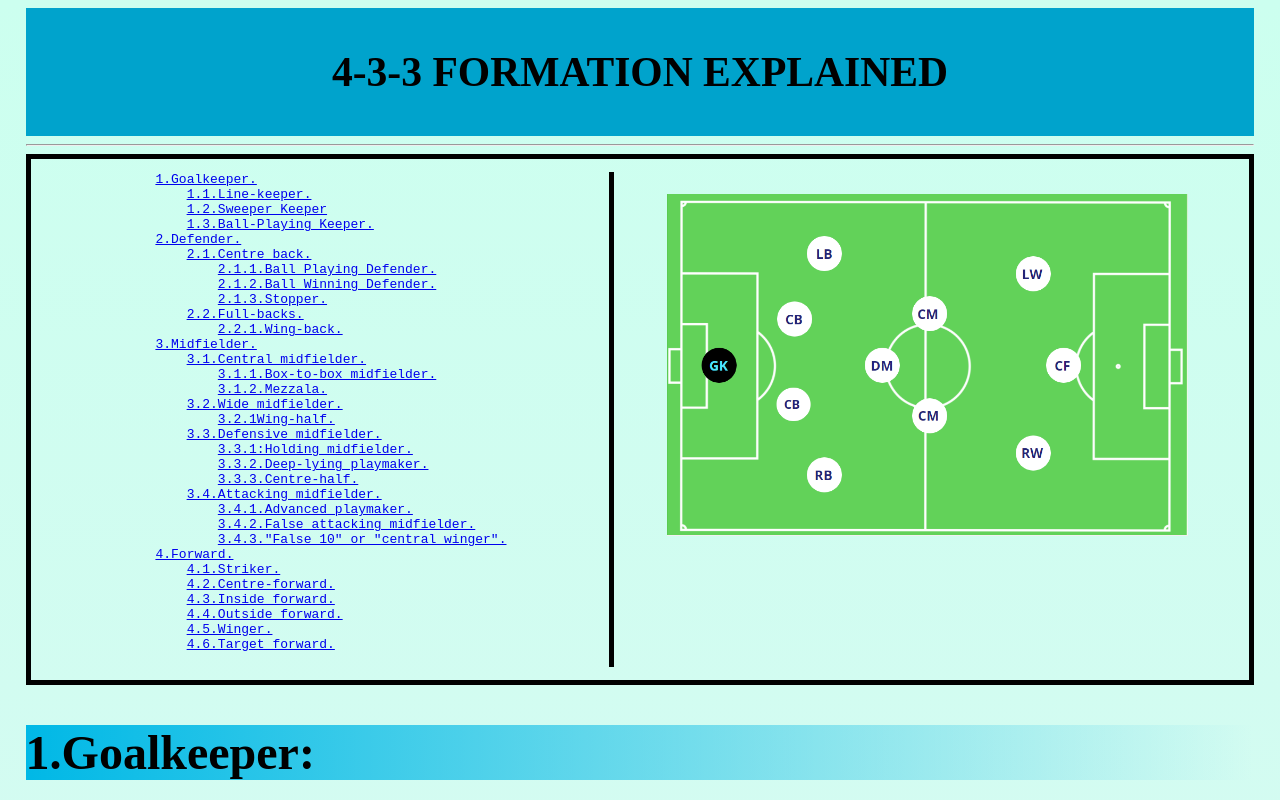
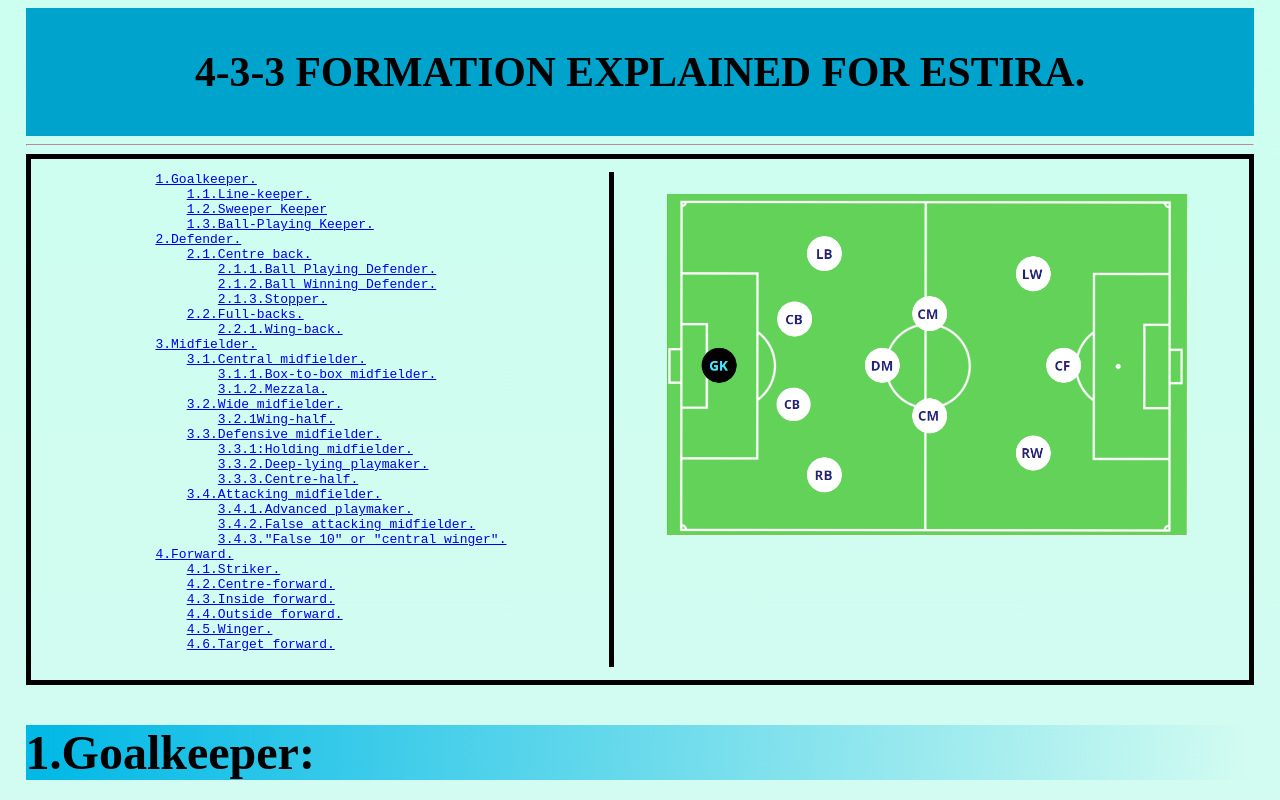
Before and after one commit to smshaikh10/smshaikh10.github.io, a plain HTML site: page index.html in a window 1280 px wide. Shown: the top 800 px of the page. Drawn offline with Linux system fonts and the light colour scheme.

Commit message:
Update index.html

```diff
--- a/index.html
+++ b/index.html
@@ -9,7 +9,7 @@
 </head>
 <body>
     <header id="header">
-        <h1>4-3-3 FORMATION EXPLAINED </h1>
+        <h1>4-3-3 FORMATION EXPLAINED FOR ESTIRA.</h1>
     </header>
     <hr/>
     <article>
```
